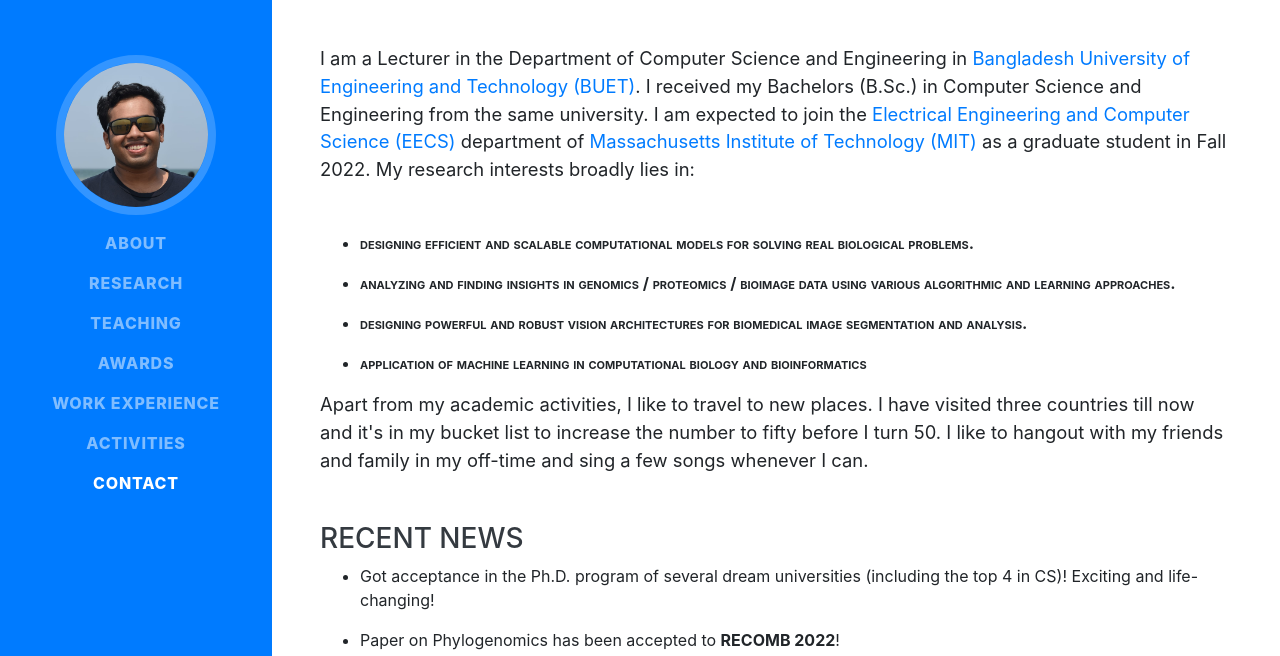
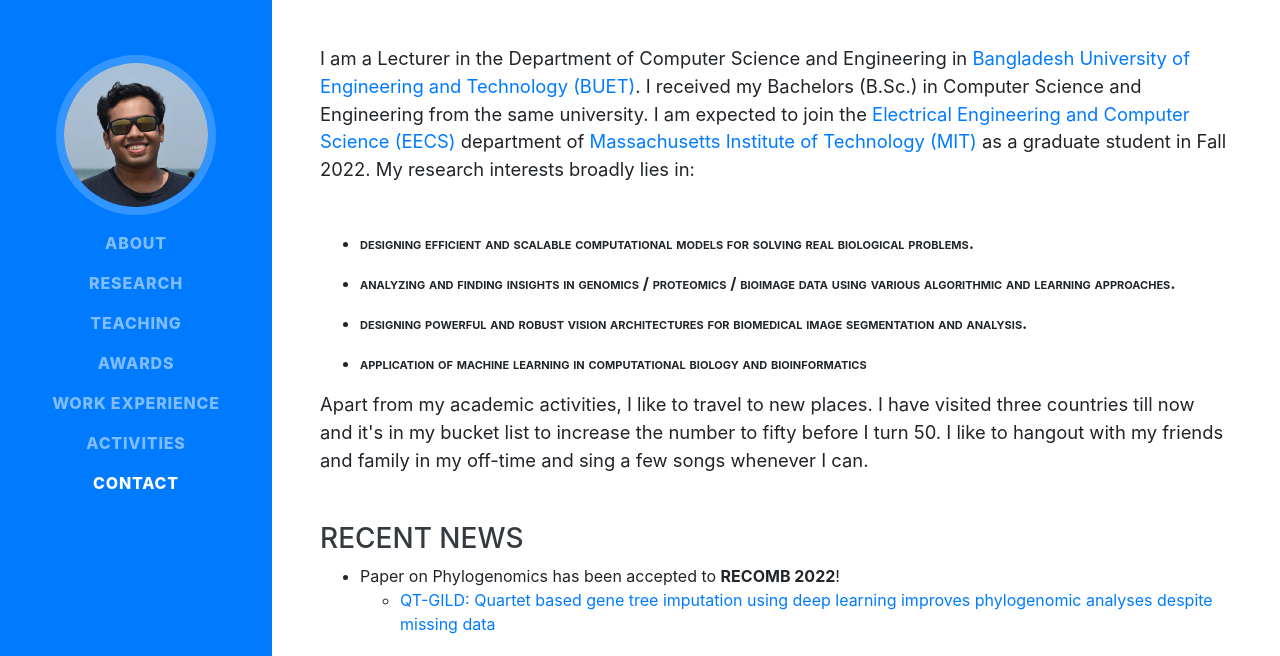
Before and after one commit to pythonLoader/pythonLoader.github.io, a website with bundled scripts: page index.html in a window 1280 px wide. Shown: the part 125-781 px from the top of the page. Built offline with nearby package versions, Linux system fonts and the light colour scheme; some icons are missing; a web font is replaced by a local one.

Commit message:
New Change

```diff
--- a/index.html
+++ b/index.html
@@ -125,16 +125,16 @@
                   </li>
               </ul>
  -->
-              <ul>
+              <!-- <ul>
                     <li>Got acceptance in the Ph.D. program of several dream universities (including the top 4 in CS)! Exciting and life-changing!
-                      <!-- <blockquote>
+                      <blockquote>
                           <ul>
                               <li><a href="https://www.biorxiv.org/content/10.1101/2021.11.03.467204v2.full.pdf">QT-GILD: Quartet based gene tree imputation using deep learning improves phylogenomic analyses despite missing data</a></li>
                           </ul>
-                      </blockquote> -->
+                      </blockquote>
                   </li>
 
-                </ul>
+                </ul> -->
                 <ul>
                   <li>Paper on Phylogenomics has been accepted to <b>RECOMB 2022</b>!
                       <blockquote>
```
Also changed, not shown: 1 other file.
